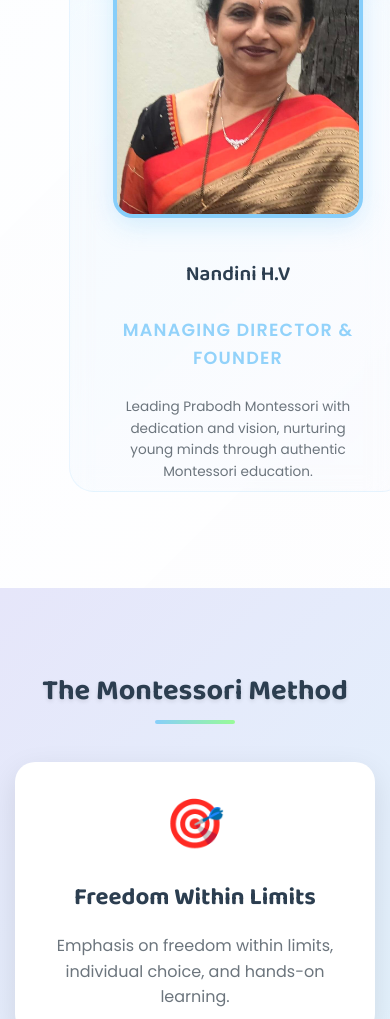
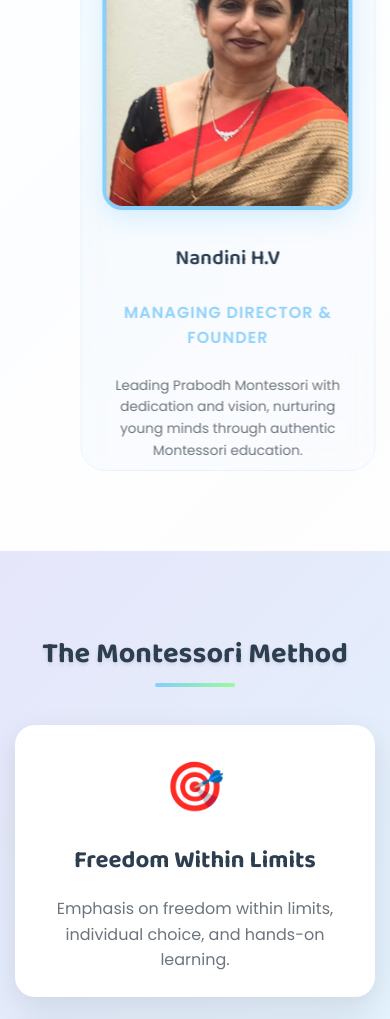
Before and after one commit to prabodhmontessori/prabodh, a plain HTML site: page index.html in a window 390 px wide. Shown: the part 2470-3489 px from the top of the page. Drawn offline with Linux system fonts and the light colour scheme.

Commit message:
Update styles.css for mobile

```diff
--- a/styles.css
+++ b/styles.css
@@ -615,6 +615,21 @@ section {
     padding-left: 2rem;
 }
 
+.about-text,
+.about-visual {
+    padding: 1rem;
+    width: 100%;
+    max-width: 100%;
+}
+
+.about-visual {
+    display: flex;
+    justify-content: center;
+    align-items: center;
+    margin: 0;
+    padding: 0;
+}
+
 .about-text h3 {
     font-family: 'Baloo 2', cursive;
     font-size: 1.8rem;
@@ -661,23 +676,22 @@ section {
 }
 
 .principal-section {
-    height: 100%;
-    min-height: 350px;
-    padding: 2.5rem 1.5rem;
-    margin: 0 auto;
-    max-width: 100%;
-    border-radius: 25px;
-    margin-right: 0;
     display: flex;
     flex-direction: column;
     align-items: center;
-    justify-content: center;
     gap: 2.5rem;
+    height: 100%;
+    min-height: 450px;
+    position: relative;
     text-align: center;
     background: linear-gradient(135deg, rgba(135, 206, 250, 0.08) 0%, rgba(230, 230, 250, 0.08) 100%);
+    padding: 2.5rem 2.5rem 2.5rem 2rem;
+    border-radius: 25px 0 0 25px;
     border: 1px solid rgba(135, 206, 250, 0.15);
+    transition: all 0.3s ease;
+    justify-content: center;
+    margin-right: -1.5rem;
     backdrop-filter: blur(10px);
-    box-sizing: border-box;
 }
 
 .principal-section:hover {
@@ -687,8 +701,8 @@ section {
 }
 
 .principal-image {
-    width: 280px;
-    height: 320px;
+    width: 260px;
+    height: 300px;
     margin: 0 auto;
     border-radius: 20px;
     overflow: hidden;
@@ -733,7 +747,7 @@ section {
 
 .principal-info h3 {
     font-family: 'Baloo 2', cursive;
-    font-size: 2.2rem;
+    font-size: 1.6rem;
     color: var(--text-dark);
     margin-bottom: 0.5rem;
     transition: all 0.3s ease;
@@ -746,14 +760,14 @@ section {
 }
 
 .principal-title {
-    font-size: 1.1rem;
+    font-size: 1rem;
     color: var(--sky-blue);
     font-weight: 600;
-    margin-bottom: 1rem;
+    margin-bottom: 0.5rem;
     text-transform: uppercase;
-    letter-spacing: 1.5px;
+    letter-spacing: 1px;
     opacity: 0.9;
-    transition: all 0.3s ease;
+    text-align: center;
 }
 
 .principal-section:hover .principal-title {
@@ -762,11 +776,12 @@ section {
 }
 
 .principal-description {
-    font-size: 1rem;
+    max-width: 280px;
+    font-size: 0.95rem;
+    text-align: center;
+    margin: 0 auto;
+    line-height: 1.6;
     color: var(--text-light);
-    line-height: 1.6;
-    max-width: 380px;
-    margin: 0 auto;
 }
 
 /* Montessori Method Section */
@@ -2212,36 +2227,55 @@ section {
     .about-content {
         min-height: auto;
         padding: 1rem;
+        display: flex;
+        flex-direction: column;
+        align-items: center;
+        justify-content: center;
+        gap: 2rem;
     }
 
     .about-text,
     .about-visual {
         padding: 1rem;
+        width: 100%;
+        max-width: 100%;
+    }
+
+    .about-visual {
+        display: flex;
+        justify-content: center;
+        align-items: center;
+        margin: 0;
+        padding: 0;
     }
 
     .principal-section {
-        height: 100%;
-        min-height: 350px;
-        padding: 2.5rem 1.5rem;
+        height: auto;
+        min-height: 400px;
+        padding: 2rem 1.5rem;
         margin: 0 auto;
-        max-width: 100%;
+        max-width: 90%;
+        width: 100%;
         border-radius: 25px;
         margin-right: 0;
         display: flex;
         flex-direction: column;
         align-items: center;
         justify-content: center;
-        gap: 2.5rem;
+        gap: 2rem;
         text-align: center;
         background: linear-gradient(135deg, rgba(135, 206, 250, 0.08) 0%, rgba(230, 230, 250, 0.08) 100%);
         border: 1px solid rgba(135, 206, 250, 0.15);
         backdrop-filter: blur(10px);
         box-sizing: border-box;
+        position: relative;
+        left: 50%;
+        transform: translateX(-50%);
     }
 
     .principal-image {
-        width: 280px;
-        height: 320px;
+        width: 260px;
+        height: 300px;
         margin: 0 auto;
         border-radius: 20px;
         overflow: hidden;
@@ -2257,7 +2291,7 @@ section {
     .principal-info {
         text-align: center;
         width: 100%;
-        max-width: 320px;
+        max-width: 300px;
         margin: 0 auto;
         padding: 0 1rem;
         display: flex;
@@ -2268,7 +2302,7 @@ section {
     }
 
     .principal-info h3 {
-        font-size: 1.8rem;
+        font-size: 1.6rem;
         text-align: center;
         margin-bottom: 0.5rem;
         font-family: 'Baloo 2', cursive;
@@ -2277,19 +2311,19 @@ section {
     }
 
     .principal-title {
-        font-size: 1.1rem;
+        font-size: 1rem;
         color: var(--sky-blue);
         font-weight: 600;
         margin-bottom: 0.5rem;
         text-transform: uppercase;
-        letter-spacing: 1.2px;
+        letter-spacing: 1px;
         opacity: 0.9;
         text-align: center;
     }
 
     .principal-description {
-        max-width: 300px;
-        font-size: 1rem;
+        max-width: 280px;
+        font-size: 0.95rem;
         text-align: center;
         margin: 0 auto;
         line-height: 1.6;
```
